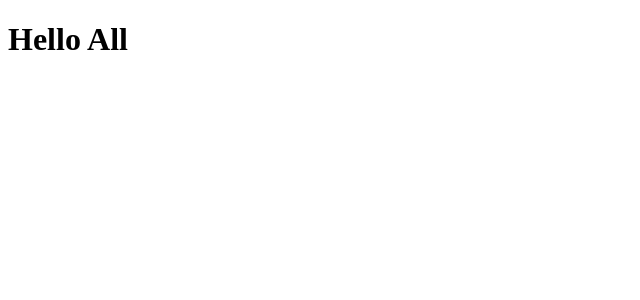
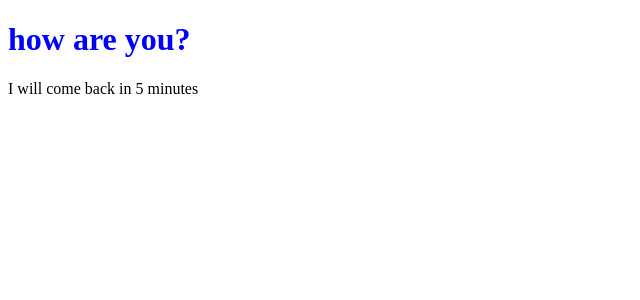
Before and after one commit to saianis/react-essential-learning, a React (Create React App) app: page / in a window 1280 px wide. Shown: the top 300 px of the page, without its empty margins (0-640 px from the left). Built offline with nearby package versions, Linux system fonts and the light colour scheme.

Commit message:
added props to the component

```diff
--- a/src/index.js
+++ b/src/index.js
@@ -1,14 +1,16 @@
 import React from 'react';
 import ReactDOM from 'react-dom';
 
+
 // React Component
-
 //  Note: All component names must start with Uppercase letter
 class Message extends React.Component {
   render() {
     return (
       <div>
-        <h1>Hello All</h1>
+        <h1 style={{color: this.props.color}}>{this.props.msg}
+        </h1>
+        <p>I will come back in {this.props.minutes} minutes</p>
       </div>
     )
   }
@@ -17,6 +19,6 @@
 
 
 ReactDOM.render(
-  <Message />,
+  <Message color='blue' msg='how are you?' minutes={5}/>,
   document.getElementById('root')
 )
```
